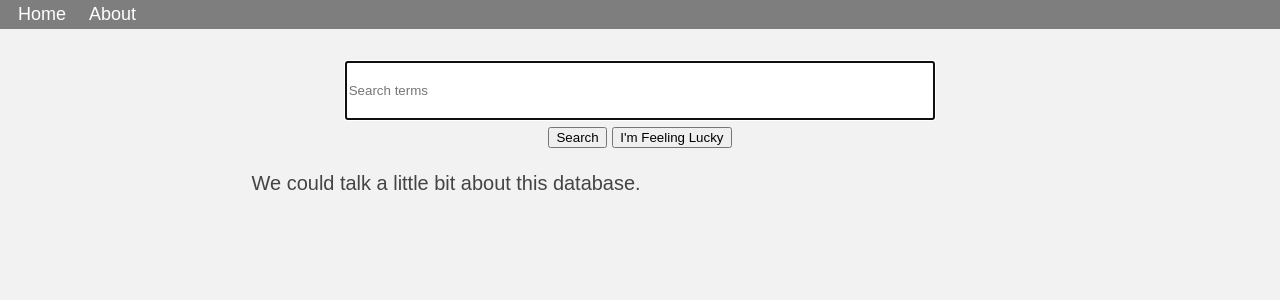
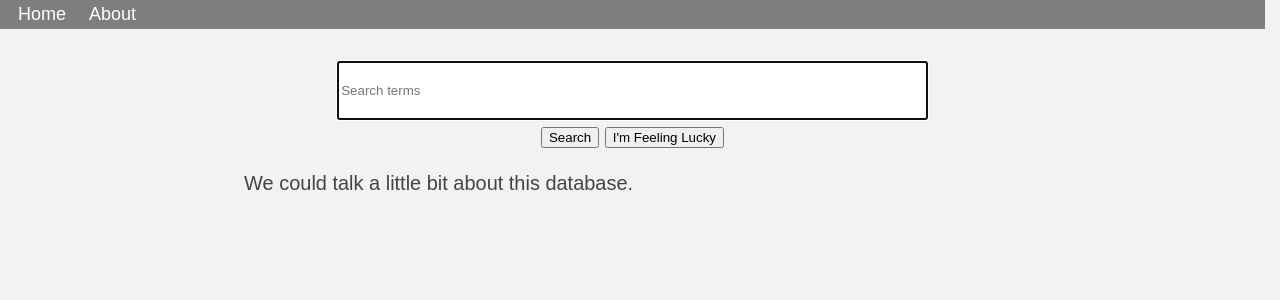
Before and after one commit to aidos-lab/DONUT, a Flask app: page /about in a window 1280 px wide. Shown: the top 300 px of the page. Run offline with Flask 2, Linux system fonts and the light colour scheme.

Commit message:
Fixed scrolling issues

```diff
--- a/dat/static/style.css
+++ b/dat/static/style.css
@@ -1,3 +1,9 @@
+html
+{
+  scrollbar-gutter: stable;
+  overflow-y:       scroll;
+}
+
 body
 {
   font-family:  "IBM Plex Sans", sans-serif;
```
